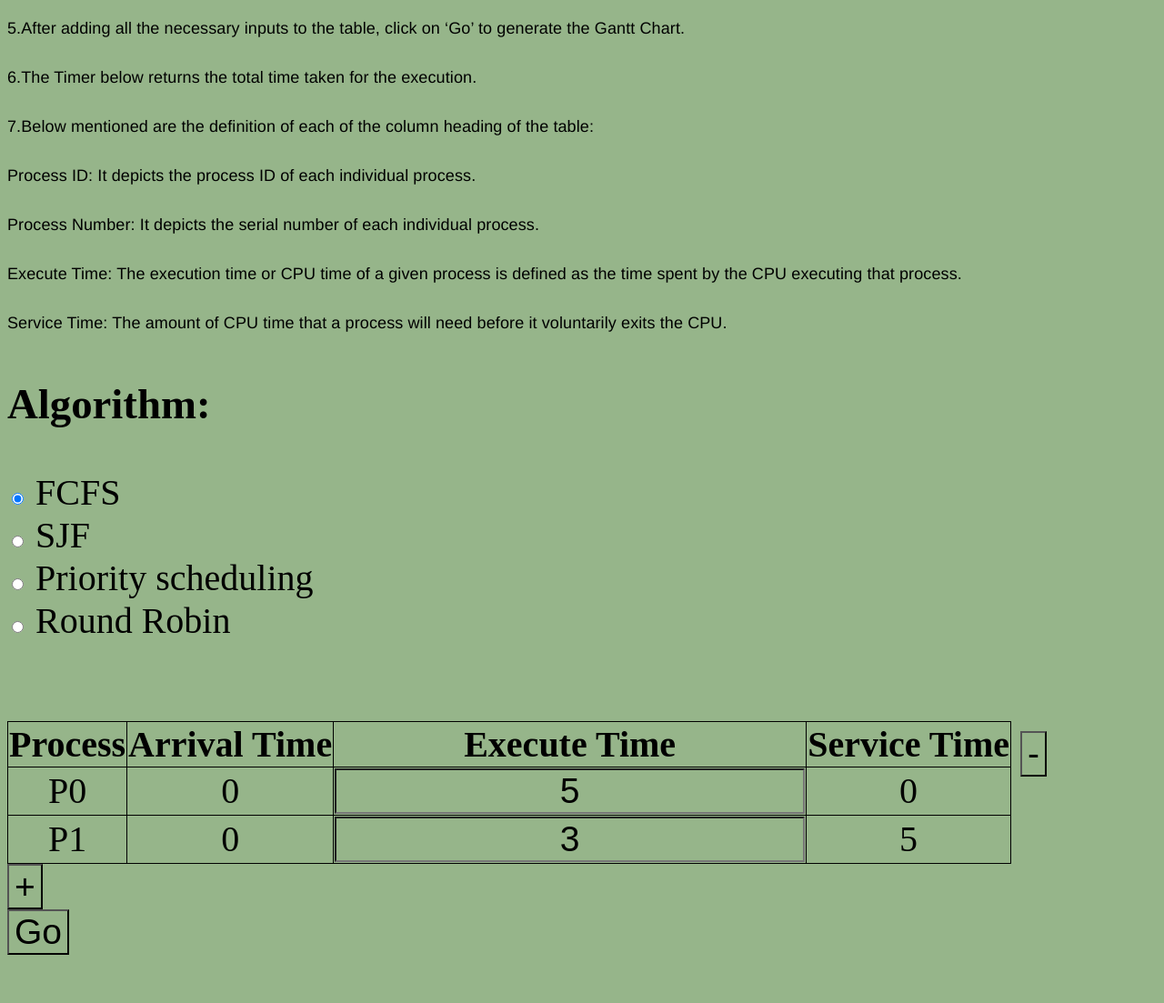
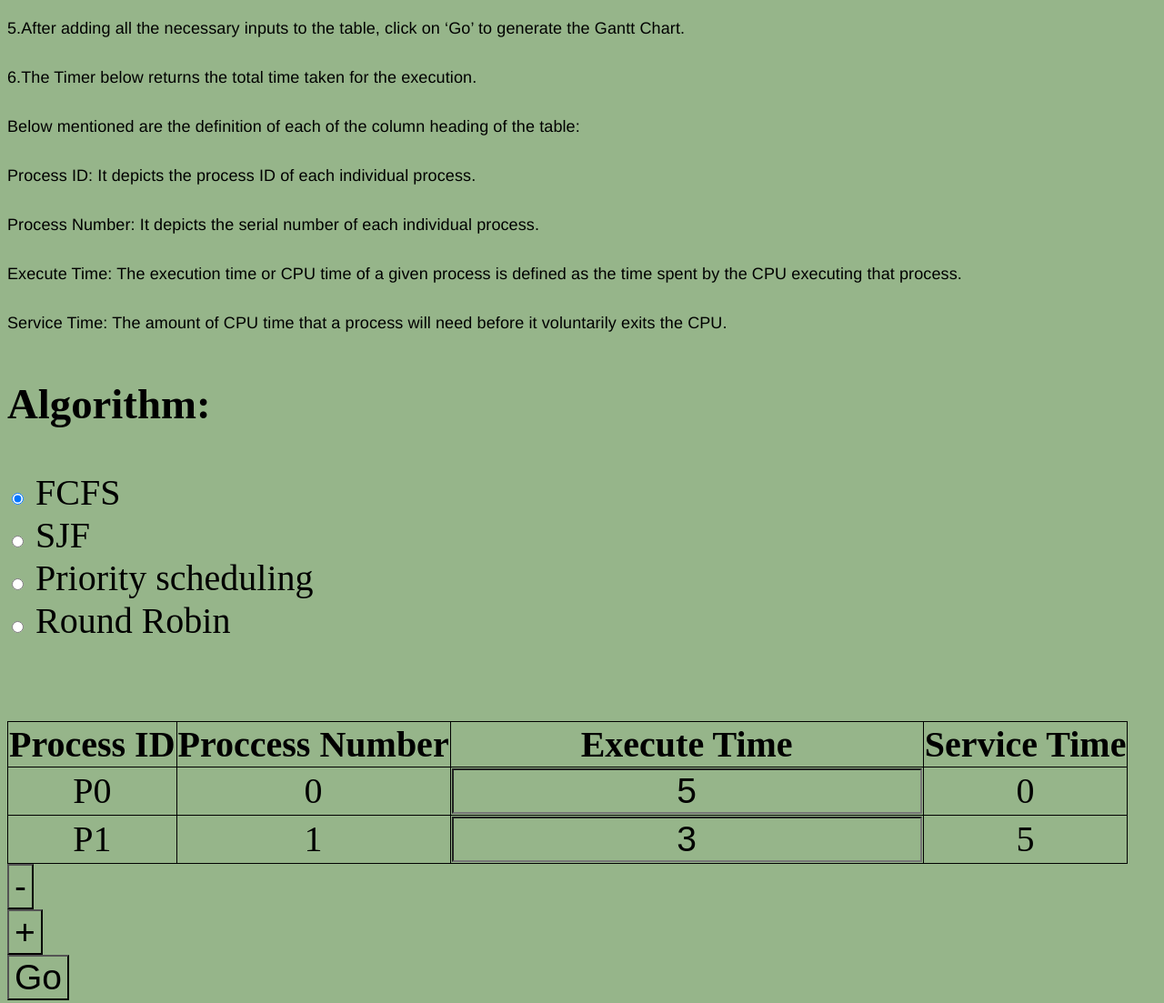
Before and after one commit to aliaryan/CPU-scheduler-Visualizer, a plain HTML site: page index.html in a window 1280 px wide. Shown: the part 400-1503 px from the top of the page at 91% size. Drawn offline with nearby package versions, Linux system fonts and the light colour scheme.

Commit message:
Update index.html

```diff
--- a/index.html
+++ b/index.html
@@ -15,7 +15,7 @@
 <h4>4.You can also add or delete new rows, by clicking the plus or minus symbol beside the table.,</h4>
 <h4>5.After adding all the necessary inputs to the table, click on ‘Go’ to generate the Gantt Chart.</h4>
 <h4>6.The Timer below returns the total time taken for the execution.</h4>
-<h4>7.Below mentioned are the definition of each of the column heading of the table:</h4>
+<h4>Below mentioned are the definition of each of the column heading of the table:</h4>
 <h4>Process ID: It depicts the process ID of each individual process.</h4>
 <h4>Process Number: It depicts the serial number of each individual process.</h4>
 <h4>Execute Time: The execution time or CPU time of a given process is defined as the time spent by the CPU executing that process.</h4>
@@ -34,8 +34,8 @@
   </div>
     <table id="inputTable">
         <tr>
-            <th>Process</th>
-            <th>Arrival Time</th>
+            <th>Process ID</th>
+            <th>Proccess Number</th>
             <th>Execute Time</th>
             <th class="servtime">Service Time</th>
             <th class="priority-only">Priority</th>
@@ -49,7 +49,7 @@
         </tr>
         <tr>
             <td>P1</td>
-            <td>0</td>
+            <td>1</td>
             <td><input class="initialexectime" value="3" /></td>
             <td class="servtime"></td>
             <td class="priority-only" ><input type="text"/></td>
```
